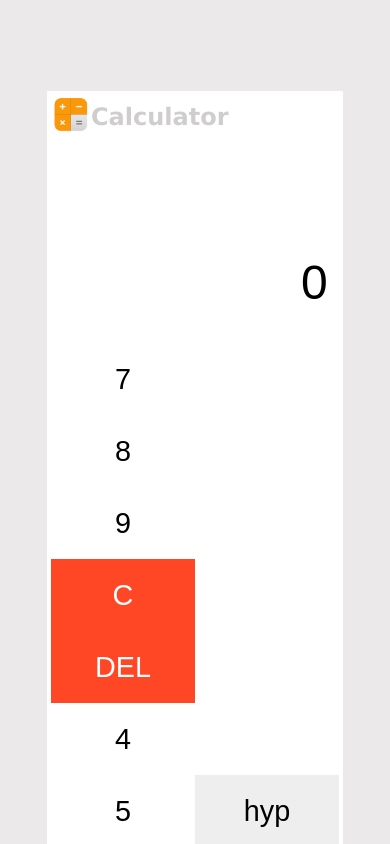
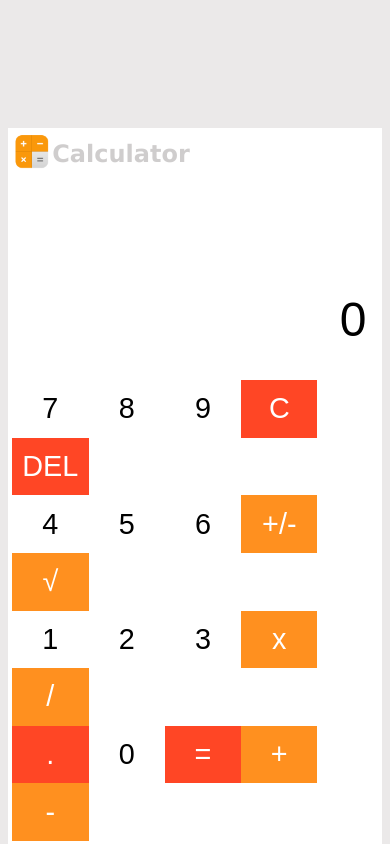
Before and after one commit to vishnucprasad/React-Calculator, a React (Create React App) app: page / in a window 390 px wide. Shown: the top 844 px of the page. Built offline with nearby package versions, Linux system fonts and the light colour scheme.

Commit message:
Added: More media queries

```diff
--- a/src/component/Calculator/Calculator.css
+++ b/src/component/Calculator/Calculator.css
@@ -28,13 +28,12 @@ body {
   align-items: flex-start;
 }
 
-.title h1{
+.title h1 {
   color: #cbc9c9ea;
   font-family: Verdana, Geneva, Tahoma, sans-serif;
   font-size: x-large;
   margin: 0;
 }
-
 
 /* .screen {
     border: 2px solid #000;
@@ -47,18 +46,18 @@ body {
   text-align: right;
 }
 
-.screen input:nth-child(1){
+.screen input:nth-child(1) {
   font-size: 2em;
   color: #777;
 }
 
-.screen input:nth-child(2){
+.screen input:nth-child(2) {
   font-size: 3em;
   color: #000;
 }
 
-.screen input:focus{
-    outline: none !important;
+.screen input:focus {
+  outline: none !important;
 }
 
 .buttons {
@@ -117,3 +116,209 @@ body {
 .buttons .mainButtons .additionalButton:focus {
   background: #ff3815;
 }
+
+@media (max-width: 1440px) {
+  .container {
+    margin: 0;
+  }
+
+  .calculator {
+    margin: 10% 0 0 0;
+  }
+
+  .buttons .mainButtons input,
+  .buttons .advancedButtons input {
+    width: 4.85em;
+    height: 3em;
+  }
+}
+
+@media (max-width: 1280px) {
+  .container {
+    margin: 0;
+  }
+
+  .buttons .mainButtons input,
+  .buttons .advancedButtons input {
+    width: 4.85em;
+    height: 3em;
+  }
+}
+
+@media (max-width: 1024px) {
+  .container {
+    margin: 0;
+  }
+
+  .calculator {
+    margin: 40% 0 0 0;
+  }
+
+  .buttons .mainButtons input,
+  .buttons .advancedButtons input {
+    width: 4.85em;
+    height: 3em;
+  }
+}
+
+@media (max-width: 780px) {
+  .container {
+    margin: 0;
+  }
+
+  .calculator {
+    margin: 35% 0 0 0;
+  }
+
+  .buttons .mainButtons input,
+  .buttons .advancedButtons input {
+    width: 3.6em;
+    height: 2em;
+  }
+}
+
+@media (max-width: 480px) {
+  .container {
+    margin: 0;
+  }
+
+  .calculator {
+    margin: 100px 0 0 0;
+  }
+
+  .buttons .mainButtons input,
+  .buttons .advancedButtons input {
+    width: 2.95em;
+    height: 2em;
+  }
+
+  .buttons .advancedButtons{
+    display: none;
+  }
+
+  .buttons{
+    flex-direction: column;
+  }
+}
+
+@media (max-width: 420px) {
+  .container {
+    margin: 0;
+  }
+
+  .calculator {
+    margin: 120px 0 0 0;
+  }
+
+  .buttons .mainButtons input,
+  .buttons .advancedButtons input {
+    width: 2.65em;
+    height: 2em;
+  }
+
+  .buttons .advancedButtons{
+    display: none;
+  }
+
+  .buttons{
+    flex-direction: column;
+  }
+}
+
+@media (max-width: 380px) {
+  .container {
+    margin: 0;
+  }
+
+  .calculator {
+    margin: 100px 0 0 0;
+  }
+
+  .buttons .mainButtons input,
+  .buttons .advancedButtons input {
+    width: 2.4em;
+    height: 2em;
+  }
+
+  .buttons .advancedButtons{
+    display: none;
+  }
+
+  .buttons{
+    flex-direction: column;
+  }
+}
+
+@media (max-width: 360px) {
+  .container {
+    margin: 0;
+  }
+
+  .calculator {
+    margin: 100px 0 0 0;
+  }
+
+  .buttons .mainButtons input,
+  .buttons .advancedButtons input {
+    width: 2.3em;
+    height: 1.5em;
+  }
+
+  .buttons .advancedButtons{
+    display: none;
+  }
+
+  .buttons{
+    flex-direction: column;
+  }
+}
+
+@media (max-width: 320px) {
+  .container {
+    margin: 0;
+  }
+
+  .calculator {
+    margin: 65px 0 0 0;
+  }
+
+  .buttons .mainButtons input,
+  .buttons .advancedButtons input {
+    width: 2em;
+    height: 1.5em;
+    padding: 0;
+  }
+
+  .buttons .advancedButtons{
+    display: none;
+  }
+
+  .buttons{
+    flex-direction: column;
+  }
+}
+
+@media (max-width: 280px) {
+  .container {
+    margin: 0;
+  }
+
+  .calculator {
+    margin: 100px 0 0 0;
+  }
+
+  .buttons .mainButtons input,
+  .buttons .advancedButtons input {
+    width: 1.75em;
+    height: 1.2em;
+    padding: 0;
+  }
+
+  .buttons .advancedButtons{
+    display: none;
+  }
+
+  .buttons{
+    flex-direction: column;
+  }
+}
```
